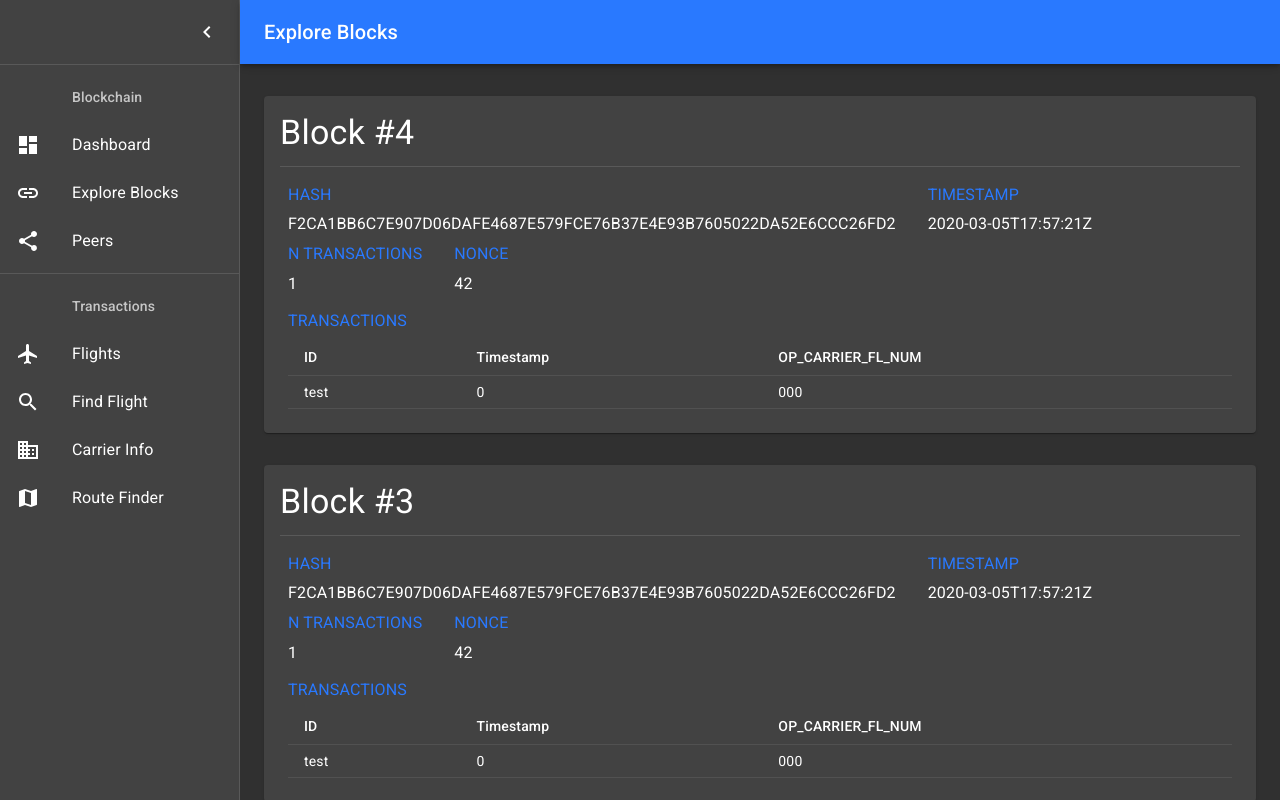
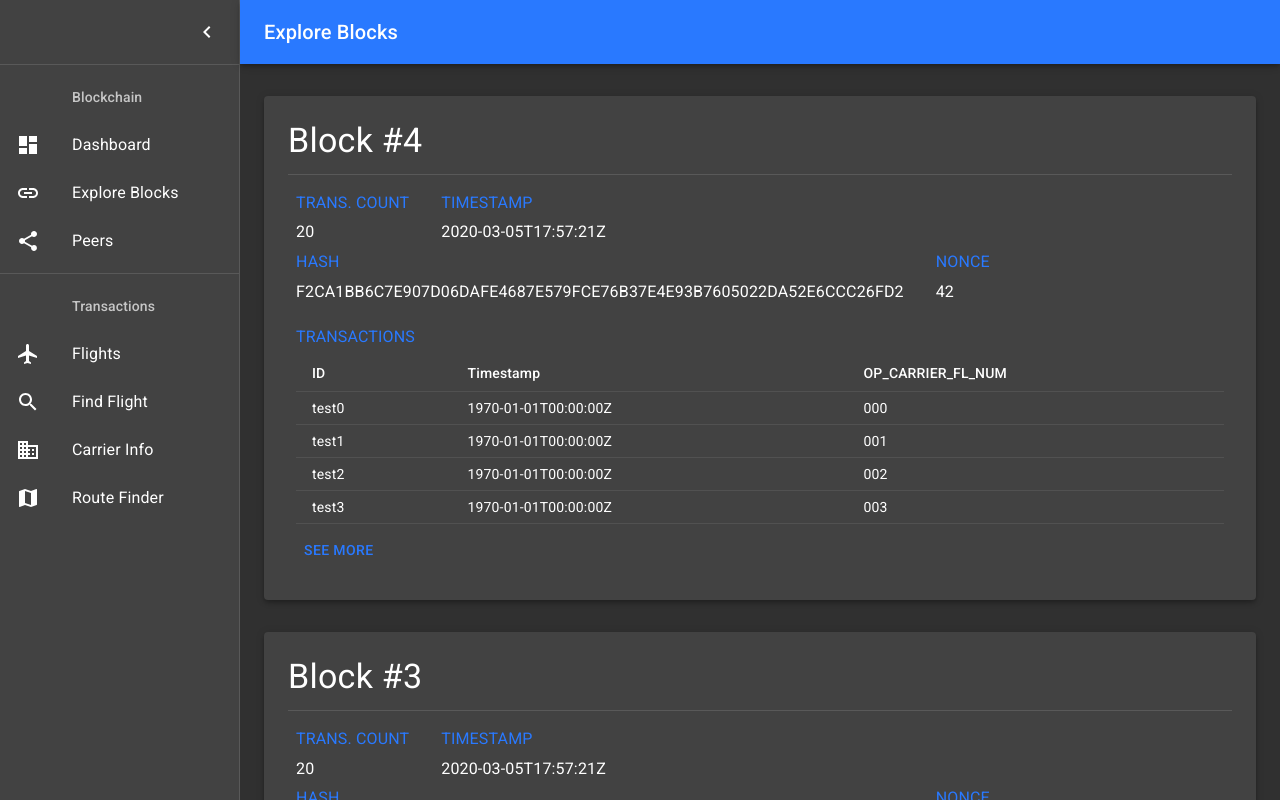
Before and after one commit to giulioz/speedy_blockchain, a React (Create React App) app in the folder packages/frontend/: page /blockchain in a window 1280 px wide. Built offline with nearby package versions, Linux system fonts and the light colour scheme.

Commit message:
Added separated block card

```diff
--- a/packages/frontend/src/components/BlockCard.tsx
+++ b/packages/frontend/src/components/BlockCard.tsx
@@ -1,9 +1,12 @@
 import React from "react";
 import clsx from "clsx";
+import { Link as RouterLink } from "react-router-dom";
 import { formatISO } from "date-fns";
 import { makeStyles } from "@material-ui/core/styles";
 import Typography from "@material-ui/core/Typography";
+import Link from "@material-ui/core/Link";
 import Divider from "@material-ui/core/Divider";
+import Button from "@material-ui/core/Button";
 import Paper from "@material-ui/core/Paper";
 import Table from "@material-ui/core/Table";
 import TableBody from "@material-ui/core/TableBody";
@@ -16,16 +19,13 @@ import { Block } from "@speedy_blockchain/common";
 const useStyles = makeStyles(theme => ({
   paper: {
     marginBottom: theme.spacing(4),
-    padding: theme.spacing(2),
+    padding: theme.spacing(3),
     display: "flex",
     overflow: "auto",
     flexDirection: "column"
   },
   upper: {
     textTransform: "uppercase"
-  },
-  transactionsTitle: {
-    marginTop: theme.spacing(1)
   },
   infoBox: {
     marginTop: theme.spacing(2),
@@ -50,26 +50,48 @@ const useStyles = makeStyles(theme => ({
     [theme.breakpoints.down("sm")]: {
       marginLeft: 0
     }
+  },
+  transactionsTitle: {
+    marginTop: theme.spacing(2)
+  },
+  seeMore: {
+    marginTop: theme.spacing(1)
   }
 }));
 
-export default function BlockCard({ block }: { block: Block }) {
+export default function BlockCard({
+  block,
+  seeAll = false
+}: {
+  block: Block;
+  seeAll?: boolean;
+}) {
   const classes = useStyles();
 
+  const transactions = seeAll
+    ? block.transactions
+    : block.transactions.slice(0, 4);
+
   return (
-    <Paper className={classes.paper}>
-      <Typography variant="h4" gutterBottom>
+    <Paper className={classes.paper} elevation={4}>
+      <Link
+        variant="h4"
+        color="textPrimary"
+        gutterBottom
+        component={RouterLink}
+        to={`/blockchain/${block.index}`}
+      >
         Block #{block.index}
-      </Typography>
+      </Link>
       <Divider />
 
       <div className={classes.infoBox}>
         <div className={classes.baseline}>
           <div className={clsx(classes.upper, classes.inline)}>
             <Typography color="primary" gutterBottom>
-              Hash
+              Trans. Count
             </Typography>
-            <Typography gutterBottom>{block.hash}</Typography>
+            <Typography gutterBottom>{block.transactions.length}</Typography>
           </div>
           <div className={clsx(classes.upper, classes.inline)}>
             <Typography color="primary" gutterBottom>
@@ -79,9 +101,9 @@ export default function BlockCard({ block }: { block: Block }) {
           </div>
           <div className={clsx(classes.upper, classes.inline)}>
             <Typography color="primary" gutterBottom>
-              N Transactions
+              Hash
             </Typography>
-            <Typography gutterBottom>{block.transactions.length}</Typography>
+            <Typography gutterBottom>{block.hash}</Typography>
           </div>
           <div className={clsx(classes.upper, classes.inline)}>
             <Typography color="primary" gutterBottom>
@@ -107,15 +129,27 @@ export default function BlockCard({ block }: { block: Block }) {
             </TableRow>
           </TableHead>
           <TableBody>
-            {block.transactions.map(t => (
-              <TableRow>
+            {transactions.map(t => (
+              <TableRow key={t.id}>
                 <TableCell>{t.id}</TableCell>
-                <TableCell>{t.timestamp}</TableCell>
+                <TableCell>{formatISO(t.timestamp)}</TableCell>
                 <TableCell>{t.content.OP_CARRIER_FL_NUM}</TableCell>
               </TableRow>
             ))}
           </TableBody>
         </Table>
+
+        {!seeAll && (
+          <div className={classes.seeMore}>
+            <Button
+              color="primary"
+              component={RouterLink}
+              to={`/blockchain/${block.index}`}
+            >
+              See more
+            </Button>
+          </div>
+        )}
       </div>
     </Paper>
   );
--- a/packages/frontend/src/pages/Blockchain.tsx
+++ b/packages/frontend/src/pages/Blockchain.tsx
@@ -1,8 +1,9 @@
 import React, { useState, useEffect } from "react";
+import { useParams } from "react-router-dom";
 import { makeStyles } from "@material-ui/core/styles";
 import Container from "@material-ui/core/Container";
 
-import { Block } from "@speedy_blockchain/common";
+import { Block, Transaction } from "@speedy_blockchain/common";
 import Layout from "../components/Layout";
 import BlockCard from "../components/BlockCard";
 
@@ -64,9 +65,9 @@ export default function Blockchain() {
     .map((_, i) => ({
       hash: "f2ca1bb6c7e907d06dafe4687e579fce76b37e4e93b7605022da52e6ccc26fd2",
       index: i,
-      transactions: [
-        {
-          id: "test",
+      transactions: new Array(20).fill(0).map(
+        (_, i): Transaction => ({
+          id: "test" + i,
           timestamp: 0,
           content: {
             AIR_TIME: 0,
@@ -82,15 +83,15 @@ export default function Blockchain() {
             DEST: "",
             FLIGHT_DATE: new Date(),
             OP_CARRIER_AIRLINE_ID: 0,
-            OP_CARRIER_FL_NUM: "000",
+            OP_CARRIER_FL_NUM: "00" + i,
             ORIGIN_AIRPORT_ID: 0,
             ORIGIN_CITY_NAME: "",
             ORIGIN_STATE_NM: "",
             ORIGIN: "",
             YEAR: 0
           }
-        }
-      ],
+        })
+      ),
       timestamp: new Date().getTime(),
       previousHash:
         "f2ca1bb6c7e907d06dafe4687e579fce76b37e4e93b7605022da52e6ccc26fd2",
@@ -98,14 +99,22 @@ export default function Blockchain() {
     }))
     .reverse();
 
+  const { id } = useParams();
+  const nId = parseInt(id);
+  const selectedBlock = blocks.find(b => b.index === nId);
+
   return (
     <Layout title="Explore Blocks">
       <main className={classes.content}>
         <div className={classes.appBarSpacer} />
         <Container maxWidth="lg" className={classes.container}>
-          {blocks.map(block => (
-            <BlockCard block={block} />
-          ))}
+          {selectedBlock ? (
+            <BlockCard block={selectedBlock} seeAll />
+          ) : (
+            blocks.map(block => (
+              <BlockCard key={block.index + block.hash} block={block} />
+            ))
+          )}
         </Container>
       </main>
     </Layout>
```
